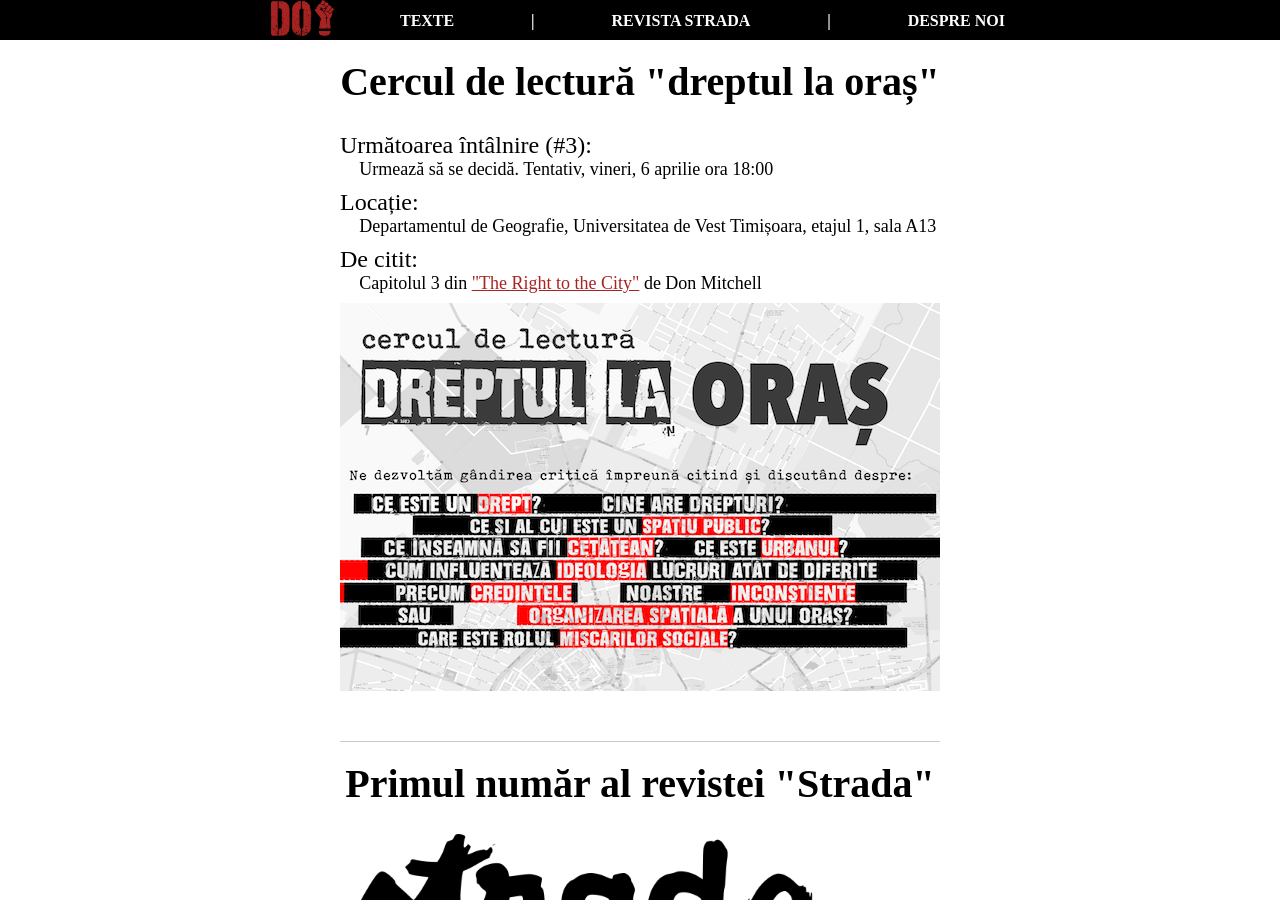
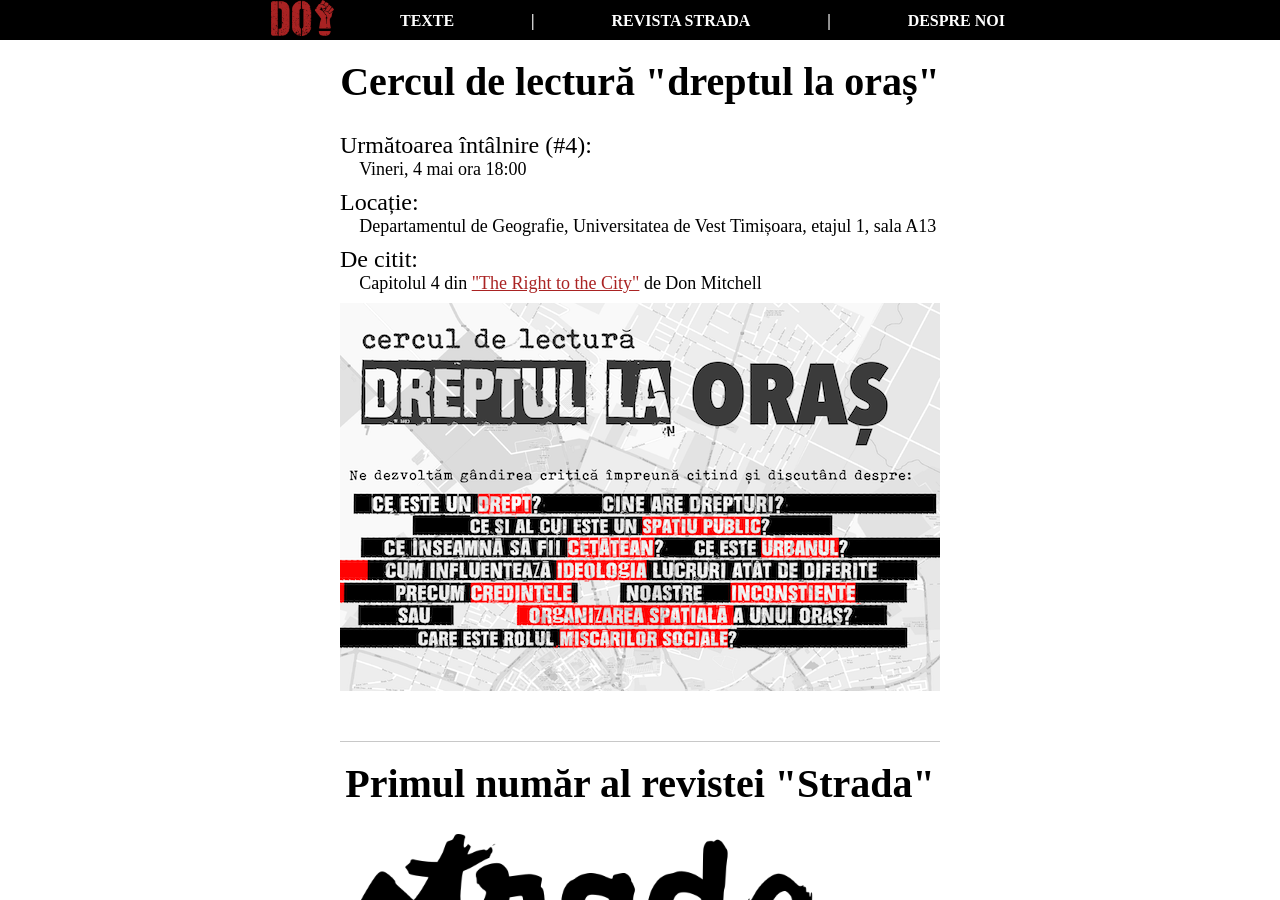
Before and after one commit to dreptul-la-oras/dreptul-la-oras.github.io, a Jekyll site: the page built from pages/homepage.md, in a window 1280 px wide and 900 px high. Built offline with Jekyll 4.4.1, drawn with Linux system fonts in a browser that asks for light colours.

Commit message:
Update reading group

```diff
--- a/_includes/latest_reading_group.html
+++ b/_includes/latest_reading_group.html
@@ -1,8 +1,8 @@
 <div class="latest-reading-group">
   <h1>Cercul de lectură "dreptul la oraș"</h1>
   <div class="latest-reading-group-info">
-    <div class="latest-reading-group-info-title">Următoarea întâlnire (#3):</div>
-    <div class="latest-reading-group-info-content">Urmează să se decidă. Tentativ, vineri, 6 aprilie ora 18:00</div>
+    <div class="latest-reading-group-info-title">Următoarea întâlnire (#4):</div>
+    <div class="latest-reading-group-info-content">Vineri, 4 mai ora 18:00</div>
   </div>
 
   <div class="latest-reading-group-info">
@@ -13,7 +13,7 @@
   <div class="latest-reading-group-info">
     <div class="latest-reading-group-info-title">De citit:</div>
     <div class="latest-reading-group-info-content">
-      Capitolul 3 din <a href="http://libgen.io/search.php?req=The+Right+to+the+City+Don+Mitchell&lg_topic=libgen&open=0&view=simple&res=25&phrase=1&column=def">"The Right to the City"</a>
+      Capitolul 4 din <a href="http://libgen.io/search.php?req=The+Right+to+the+City+Don+Mitchell&lg_topic=libgen&open=0&view=simple&res=25&phrase=1&column=def">"The Right to the City"</a>
       de Don Mitchell
     </div>
   </div>
```
